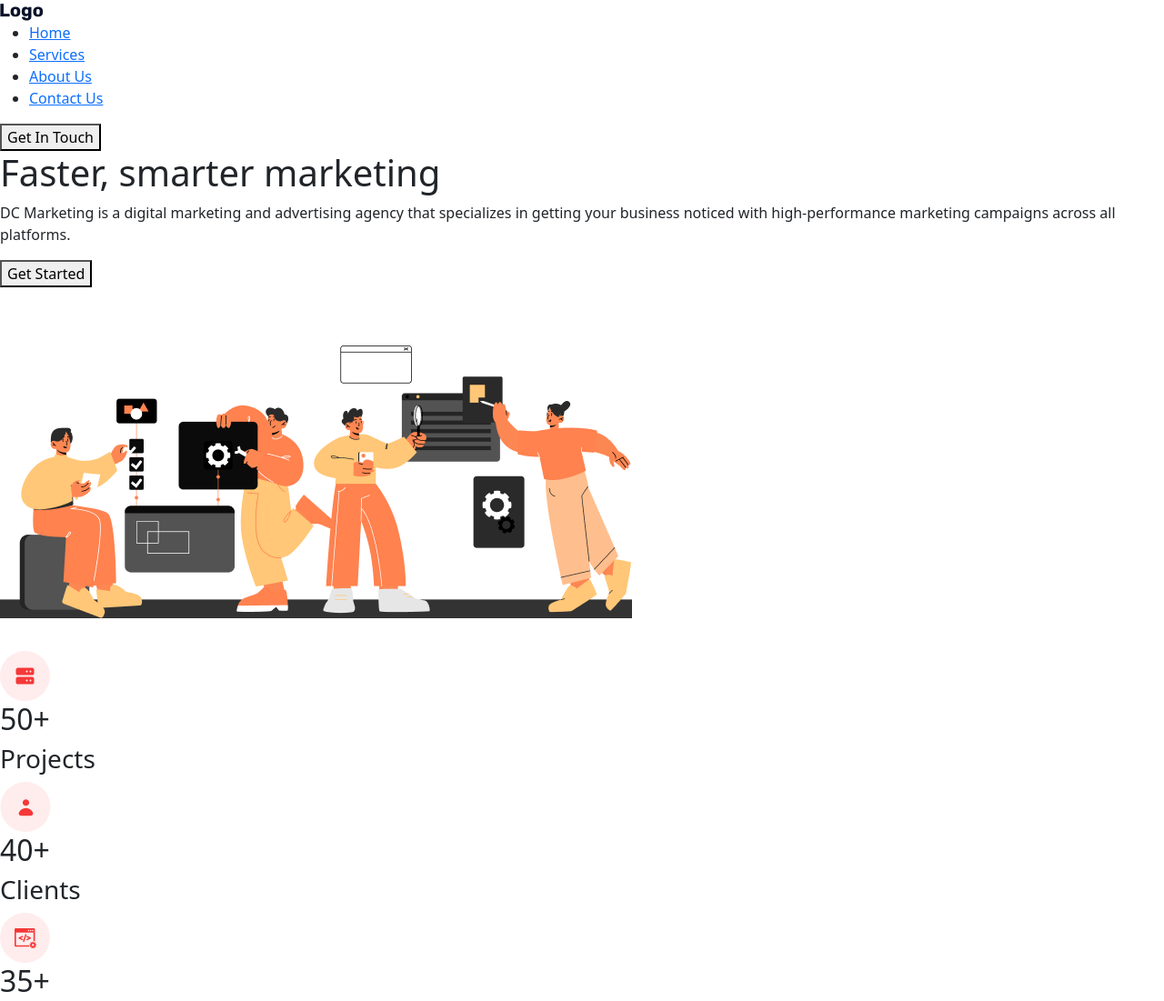
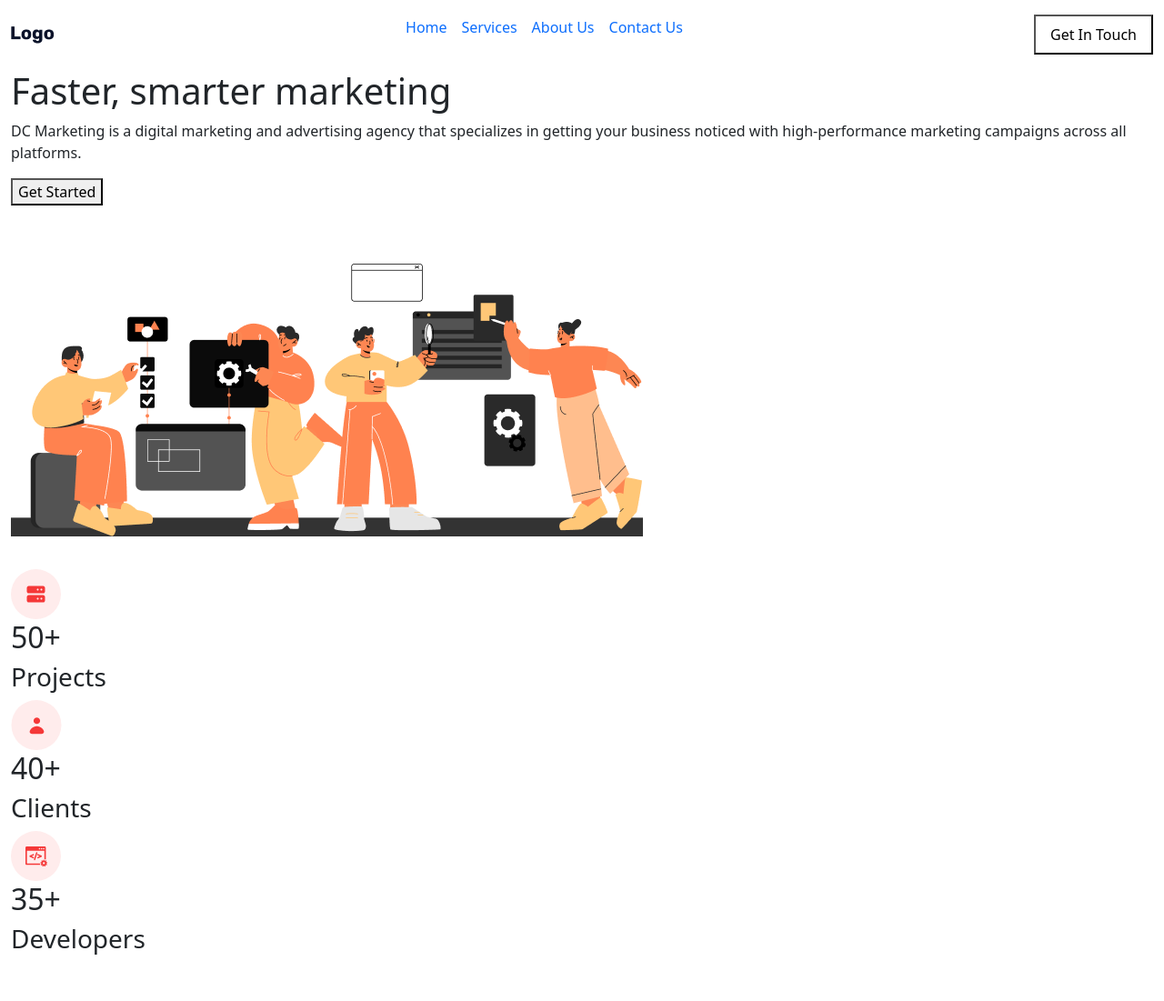
Before and after one commit to MohamadMahdi-Tasha/DC-Marketing, a plain HTML site: page index.html in a window 1280 px wide. Shown: the top 1101 px of the page at 91% size. After the commit the page ends 1058 px from the top, so only its background shows below. Drawn offline with Linux system fonts and the light colour scheme.

Commit message:
added some styles of header

```diff
--- a/index.html
+++ b/index.html
@@ -25,16 +25,17 @@
 <body>
 <!--First Section-->
 <section>
+    <div class="container-xxl">
         <!--Header Of Section-->
-    <header>
+        <header class="d-flex align-items-center justify-content-between py-3">
             <img src="assets/base/img/img-logo.png" alt="DC Marketing Logo">
-        <ul>
-            <li><a href="#">Home</a></li>
-            <li><a href="#">Services</a></li>
-            <li><a href="#">About Us</a></li>
-            <li><a href="#">Contact Us</a></li>
+            <ul class="d-flex list-unstyled gap-3">
+                <li><a class="text-decoration-none text-my-grey" href="#">Home</a></li>
+                <li><a class="text-decoration-none text-my-grey" href="#">Services</a></li>
+                <li><a class="text-decoration-none text-my-grey" href="#">About Us</a></li>
+                <li><a class="text-decoration-none text-my-grey" href="#">Contact Us</a></li>
             </ul>
-        <a href="#"><button>Get In Touch</button></a>
+            <a href="#" class="d-block"><button class="px-3 py-2 bg-transparent border-my-orange text-my-orange">Get In Touch</button></a>
         </header>
         <!--Main Content Of Section-->
         <main>
@@ -89,9 +90,10 @@
                 </div>
             </div>
         </footer>
+    </div>
 </section>
 <!--Second Section-->
-<section>
+<section class="d-none">
     <!--Main Content Of Section-->
     <main>
         <img src="assets/base/img/home/second-section/img-left-side.png" alt="Who We Are">
@@ -107,7 +109,7 @@
     </main>
 </section>
 <!--Third Section-->
-<section>
+<section class="d-none">
     <main>
         <!--Top Side-->
          <div>
@@ -148,7 +150,7 @@
     </main>
 </section>
 <!--Fourth Section-->
-<section>
+<section class="d-none">
     <main>
         <!--Top Side-->
         <div>
@@ -242,7 +244,7 @@
     </main>
 </section>
 <!--Footer-->
-<footer>
+<footer class="d-none">
     <!--Top Side-->
     <div>
         <div>
```
Lines whose indentation alone changed are shown as unchanged.
